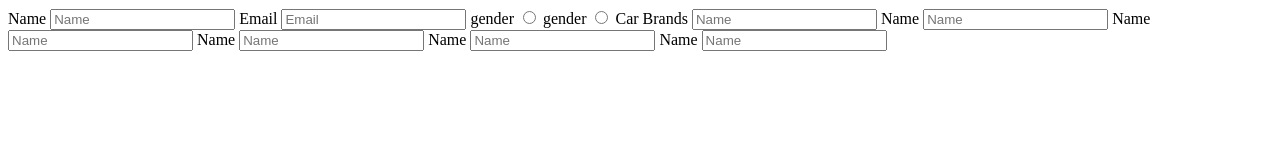
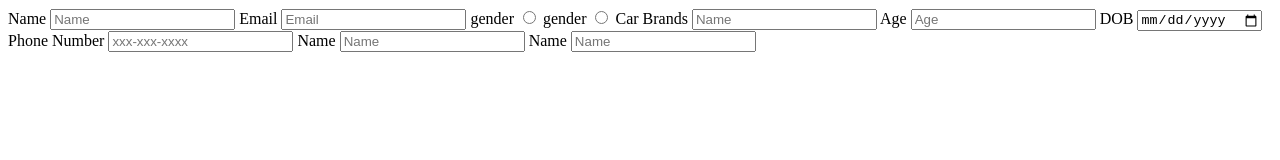
Before and after one commit to acciojob/signup-form-car-Jaswant26, a website: page main.html in a window 1280 px wide. Drawn offline with Linux system fonts and the light colour scheme.

Commit message:
created a submission

```diff
--- a/main.html
+++ b/main.html
@@ -21,12 +21,12 @@
 	<input type="radio" id="gender_f" required>
 	<label for="cars">Car Brands</label>
 	<input type="text" placeholder="Name" id="name" required>
-	<label for="name">Name</label>
-	<input type="text" placeholder="Name" id="name" required>
-	<label for="name">Name</label>
-	<input type="text" placeholder="Name" id="name" required>
-	<label for="name">Name</label>
-	<input type="text" placeholder="Name" id="name" required>
+	<label for="age">Age</label>
+	<input type="number" placeholder="Age" id="age" required>
+	<label for="dob">DOB</label>
+	<input type="date" placeholder="DOB" id="dob" required>
+	<label for="tel">Phone Number</label>
+	<input type="tel" placeholder="xxx-xxx-xxxx" id="TEL">
 	<label for="name">Name</label>
 	<input type="text" placeholder="Name" id="name" required>
 	<label for="name">Name</label>
```
